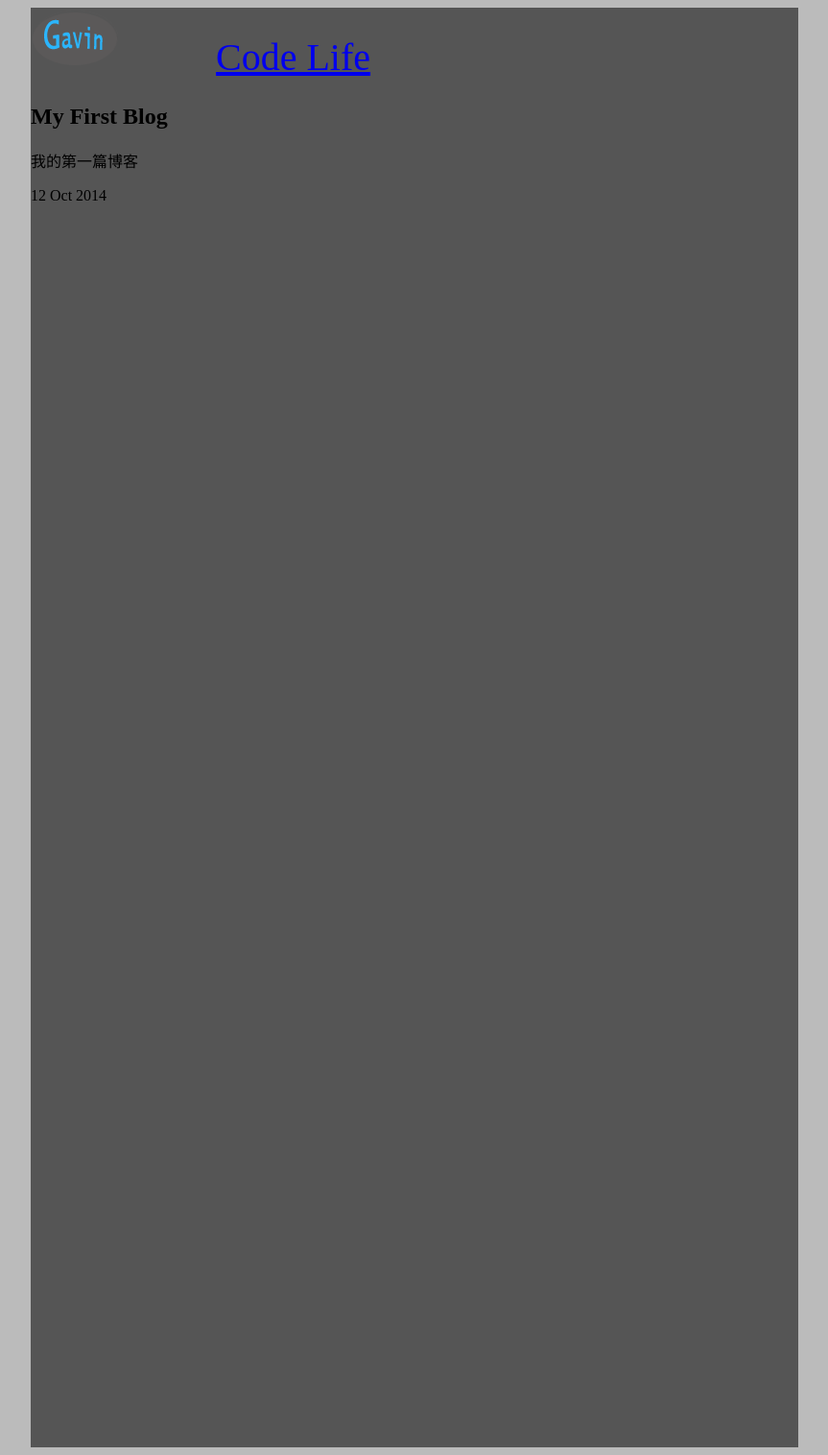
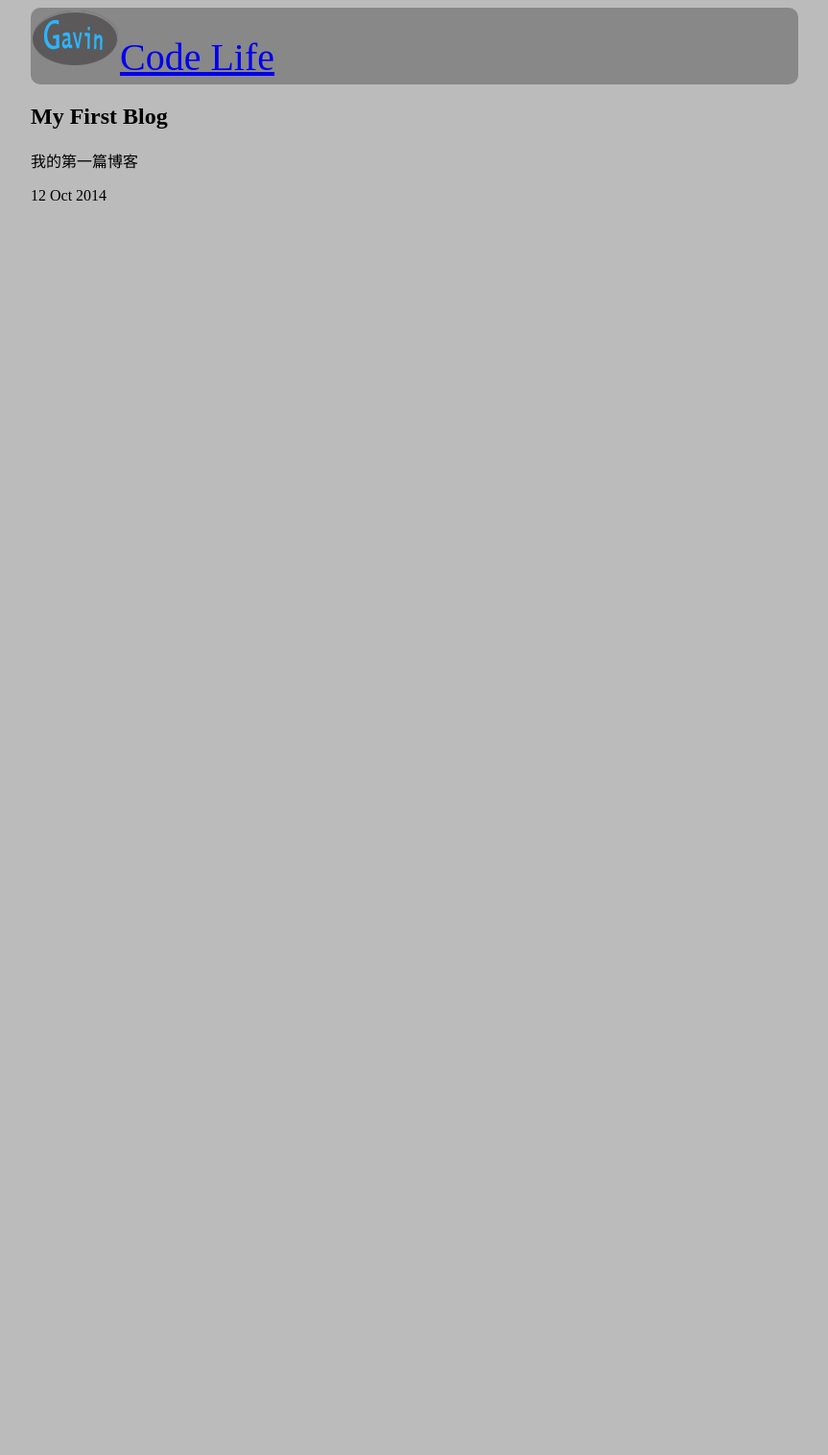
Before and after one commit to GavinHao/gavinhao.github.io, a Jekyll site: the page built from _posts/2014-10-12-first-blog.md, in a window 1280 px wide. Shown: the whole page at 96% size, without its empty margins (208-1071 px from the left). Built offline with Jekyll 4.4.1, drawn with Linux system fonts in a browser that asks for light colours; Markdown is read by kramdown in place of the engine named in the settings.

Commit message:
add some style on the layouts

```diff
--- a/_layouts/default.html
+++ b/_layouts/default.html
@@ -15,23 +15,29 @@
 		margin:0 auto;
 		width:800px;
 		height:1500px;
-		background-color: #555;
 	}
 	#header{
 		width: 800px;
 		height: 80px;
-		border-bottom-width: 2px;
-		border-color:#aaa;
+		background-color: #888;
+		border-radius: 10px;
 	}
 	#header a{
-		margin-left:100px;
 		font-size: 40px;
-
 	}
 	#post {
 		width: 800px;
 		height:auto;
-		margin-top: 10px;
+		min-height: 200px;
+		border-radius: 10px;
+		margin-top: 20px;
+	}
+	#post .post{
+		width: 800px;
+		height: 200px;
+		border-radius: 10px;
+		margin-top: 20px;
+		background-color: #888;
 	}
     </style>
 </head>
--- a/index.html
+++ b/index.html
@@ -3,10 +3,11 @@ layout: default
 title: Code Life
 ---
 
-<h2>{{ page.title }} </h2>
 <p>Latest Posts</p>
 <ul>
 	{% for post in site.posts %}
-	    <li>{{post.date | date_to_string }} <a href="{{ site.baseurl }}{{ post.url }}">{{ post.title }} </a></li>
+	    <li class="post">{{post.date | date_to_string }} <a href="{{ site.baseurl }}{{ post.url }}">{{ post.title }} </a>
+	    <div>{{post.content}}</div>
+	    </li>
 	{% endfor %}
 </ul>
```
